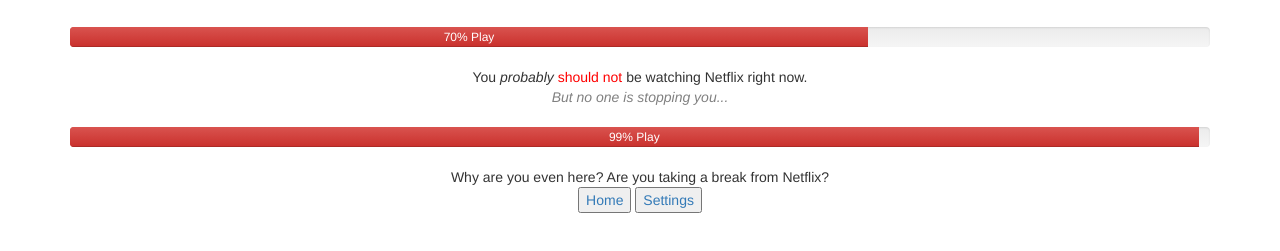
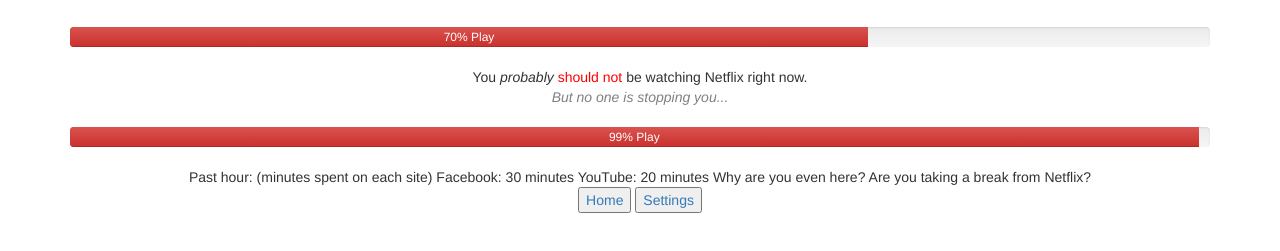
Before and after one commit to yhilke/COGS-121-Sleep-Deprived, a website: page public/index.html in a window 1280 px wide. Shown: the part 63-314 px from the top of the page. Drawn offline with Linux system fonts and the light colour scheme.

Commit message:
added data

```diff
--- a/public/index.html
+++ b/public/index.html
@@ -34,6 +34,10 @@
     </div>
   </div>
 
+Past hour: (minutes spent on each site)
+Facebook: 30 minutes
+YouTube: 20 minutes
+
 Why are you even here? Are you taking a break from Netflix?
 
 <br>
```
